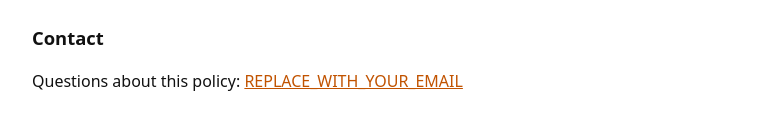
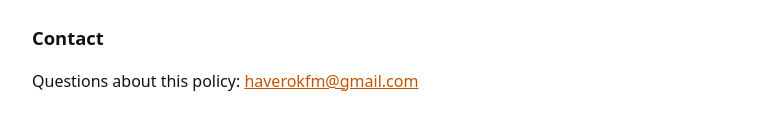
Before and after one commit to HG-ERIK/BeamHeld.cam, a plain HTML site: page index.html in a window 1280 px wide. Shown: the part 1966-2096 px from the top of the page, without its empty margins (238-1021 px from the left). Drawn offline with Linux system fonts and the light colour scheme.

Commit message:
Update index.html

```diff
--- a/index.html
+++ b/index.html
@@ -82,7 +82,7 @@
 the top.</p>
 
 <h2>Contact</h2>
-<p>Questions about this policy: <a href="mailto:REPLACE_WITH_YOUR_EMAIL">REPLACE_WITH_YOUR_EMAIL</a></p>
+<p>Questions about this policy: <a href="mailto:haverokfm@gmail.com">haverokfm@gmail.com</a></p>
 
 </body>
 </html>
```
